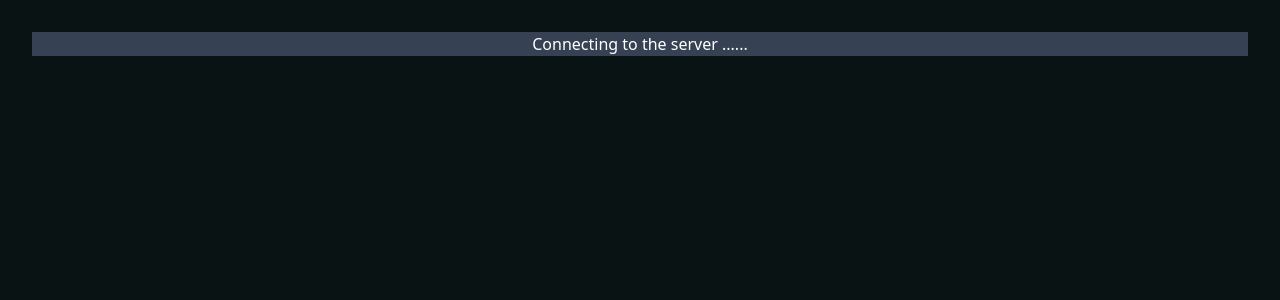
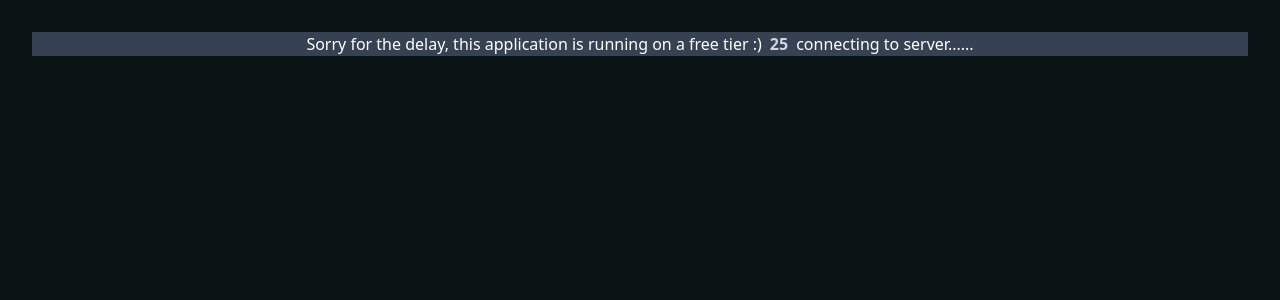
Before and after one commit to R-pradeep2005/Student-attandance-management, a React (Vite) app in the folder client/: page / in a window 1280 px wide. Shown: the top 300 px of the page. Built offline with nearby package versions, Linux system fonts and the light colour scheme; no server answers.

Commit message:
feat: added timmer to the loading page

```diff
--- a/client/src/pages/Login.jsx
+++ b/client/src/pages/Login.jsx
@@ -3,16 +3,31 @@ import { useNavigate } from "react-router-dom";
 
 const Login = () => {
   const [user, setUser] = useState("Student");
-  const [load,setLoad]=useState(false);
+  const [load, setLoad] = useState(false);
+  const [count, setCount] = useState(30);
   const [showpassword, setShowpassword] = useState(1);
   const navigate = useNavigate();
 
-  useEffect(()=>{
-    fetch(import.meta.env.VITE_API_URL,{
-      method:'GET',
-    }).then((res)=>{setLoad(res)}).catch((err)=>{console.log(`error occured in the backend${err}`);
+  useEffect(() => {
+    fetch(import.meta.env.VITE_API_URL, {
+      method: "GET",
     })
+      .then((res) => {
+        setLoad(res);
       })
+      .catch((err) => {
+        console.log(`error occured in the backend${err}`);
+      });
+    if (!load) {
+      if (count <= 0) {
+        return;
+      }
+      const interval = setInterval(() => {
+        setCount((perv) => perv - 1);
+      }, 1000);
+      return () => clearInterval(interval);
+    }
+  }, [count]);
 
   const handleSubmit = (e) => {
     e.preventDefault();
@@ -48,7 +63,9 @@ const Login = () => {
   };
 
   return (
-    <> {load?
+    <>
+      {" "}
+      {load ? (
         <div className="flex flex-col items-center justify-center">
           <h1 className="font-semibold text-[24px] text-gray-400 mb-12">
             Welcome to Student attandance<br></br> management login to proceed !
@@ -195,15 +212,14 @@ const Login = () => {
             </button>
           </form>
         </div>
-    :<div className="bg-gray-700 text-white ">
-      Connecting to the server ......
+      ) : (
+        <div className=" flex flex-row justify-center items-center bg-gray-700 text-white ">
+          Sorry for the delay, this application is running on a free tier :)
+          <p className="text-gray-300 ml-2 mr-2 font-bold text-l"> {count}</p>
+          connecting to server......
         </div>
-
-
-    }
-
+      )}
     </>
-
   );
 };
 
```
Also changed, not shown: 1 other file (tests, documents, lock files or other folders). Lines whose indentation alone changed are shown as unchanged.
